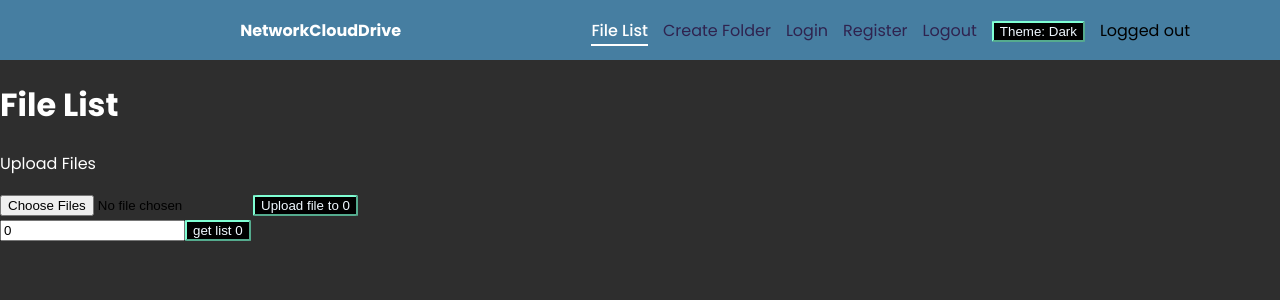
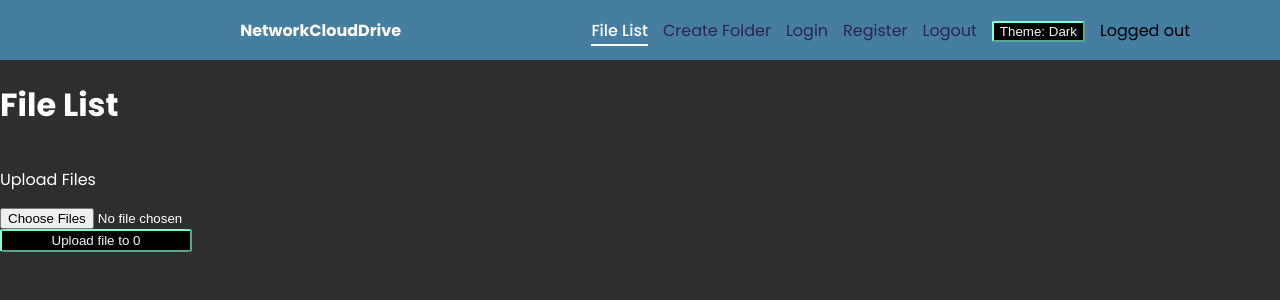
Before and after one commit to Aksellercan/NetworkCloudDriveReactOld, a React (Create React App) app: page / in a window 1280 px wide. Shown: the top 300 px of the page. Built offline with nearby package versions, Linux system fonts and the light colour scheme; no server answers.

Commit message:
add: navigation history

```diff
--- a/src/Components/FileList.tsx
+++ b/src/Components/FileList.tsx
@@ -9,10 +9,6 @@ import "../Styles/filelist.css"
 export function FileList() {
     const [getfolderId, setFolderId] = useState(0);
     const navigationHistory: number[] = [0]
-
-    function handleFolderIdChange(e: React.ChangeEvent<HTMLInputElement>) {
-        setFolderId(convertToNumber(e.currentTarget.value, 0));
-    }
 
     function appendToHistory(folderid: number) {
         if (folderid === 0) {
@@ -27,11 +23,14 @@ export function FileList() {
         }
     }
 
+    async function goBack(current_folderid: number) {
+        resetList(navigationHistory[navigationHistory.length - 2]);
+        navigationHistory.splice(navigationHistory.indexOf(current_folderid), 1);
+    }
+
     async function resetList(folderid: number) {
         setFolderId(folderid);
-        appendToHistory(folderid);
         const outer_div = document.getElementById("list-outer")!;
-        outer_div.removeChild(outer_div.firstChild!);
         outer_div.removeChild(outer_div.firstChild!);
         const fileList = document.createElement("div");
         fileList.id = "fileList";
@@ -40,8 +39,17 @@ export function FileList() {
         folderList.id = "folderList";
         folderList.className = "folderDiv";
         outer_div.append(fileList);
-        outer_div.append(folderList);
         getFileList(folderid);
+        const navigationDiv = document.getElementById("navigationDiv")!;
+        if (folderid !== 0) {
+            if (navigationDiv.childElementCount > 0) {
+                navigationDiv.removeChild(navigationDiv.firstChild!);
+            }
+        } else {
+            if (navigationDiv.childElementCount > 0) {
+                navigationDiv.removeChild(navigationDiv.firstChild!);
+            }
+        }
     }
 
     const fetchFileList = async (current_folderid: number) => {
@@ -56,18 +64,13 @@ export function FileList() {
     async function getFileList(current_folderid: number) {
         const response = await fetchFileList(current_folderid);
         const fileList = document.getElementById("fileList")!;
-        const folderList = document.getElementById("folderList")!;
 
         if (current_folderid !== 0) {
-            const goBack = document.createElement("button");
-            goBack.onclick = () => {
-                 resetList(navigationHistory[navigationHistory.length-2]);
-                 navigationHistory.splice(navigationHistory.indexOf(current_folderid), 1);
-                }
-            goBack.textContent = "go back to root"
-            const breakLine = document.createElement("br");
-            fileList.append(goBack);
-            fileList.append(breakLine);
+            const test = document.getElementById("navigationDiv")!;
+            const goBackFunc = document.createElement("button");
+            goBackFunc.onclick = () => { goBack(current_folderid) }
+            goBackFunc.textContent = "Back"
+            test.append(goBackFunc);
         }
 
         for (let i = 0; i < response.files.length; i++) {
@@ -96,18 +99,20 @@ export function FileList() {
             const folderLink = document.createElement("button");
             folderLink.onclick = () => {
                 let value = response.folders[i].id;
+                appendToHistory(value);
                 resetList(value)
             }
             const thumbnailTest = document.createElement("img");
             thumbnailTest.onclick = () => {
                 let value = response.folders[i].id;
+                appendToHistory(value);
                 resetList(value)
             }
             thumbnailTest.src = folderIcon;
             folderDiv.append(thumbnailTest);
             folderLink.textContent = `${response.folders[i].name}`
             folderDiv.append(folderLink);
-            folderList.append(folderDiv);
+            fileList.append(folderDiv);
         }
     }
     let useEffectRunCount = 0;
@@ -121,16 +126,9 @@ export function FileList() {
 
     return (<div>
         <UploadButton currentFolderId={getfolderId} />
-        <input
-            type="number"
-            min={0}
-            onChange={handleFolderIdChange}
-            value={getfolderId}
-        />
-        <button onClick={() => { resetList(getfolderId) }}>get list {getfolderId}</button>
+        <div id="navigationDiv"></div>
         <div id="list-outer" className="fileListDiv">
             <div id="fileList" className="fileDiv"></div>
-            <div id="folderList" className="folderDiv"></div>
         </div>
     </div>);
 }
--- a/src/Components/UploadButton.tsx
+++ b/src/Components/UploadButton.tsx
@@ -1,5 +1,6 @@
 import React, { useState, useRef } from "react";
 import { UploadFile } from "../Functions/UploadFile";
+import "../Styles/upload.css"
 
 type UploadButtonProps = {
     currentFolderId: number
@@ -40,7 +41,7 @@ export function UploadButton({ currentFolderId }: UploadButtonProps) {
     }
 
     return (
-        <div>
+        <div className="uploadButtonDiv">
             <p>{state}</p>
             <input ref={fileInputRef} onChange={handleOnChange} type="file" multiple id="fileInput"/>
             <button onClick={handleFileUpload}>Upload file to {currentFolderId}</button>
--- /dev/null
+++ b/src/Styles/upload.css
@@ -0,0 +1,10 @@
+.uploadButtonDiv {
+    display: flex;
+    flex-direction: column;
+    color: white;
+}
+
+.uploadButtonDiv>button {
+    width: 15%;
+    padding: 2px;
+}
```
